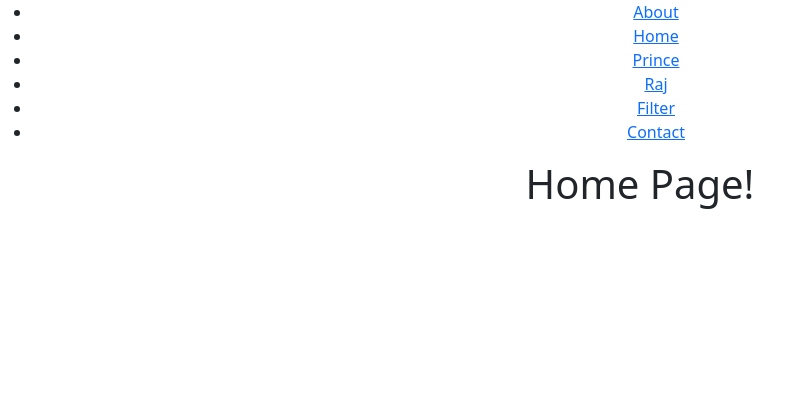
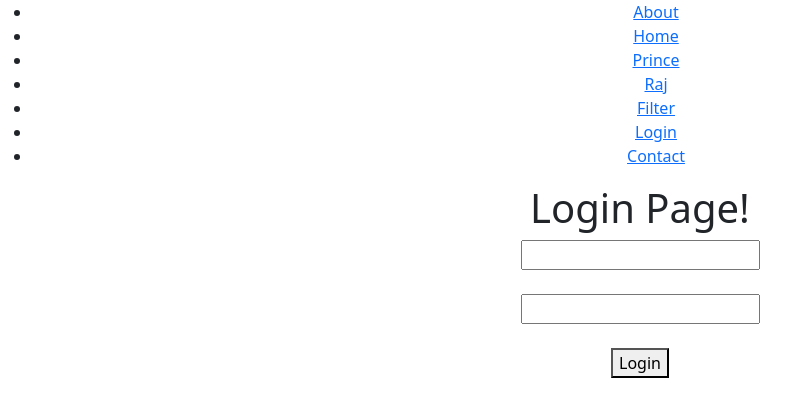
Before and after one commit to Babariya09/React-Practice, a React (Create React App) app: page /login in a window 1280 px wide. Before the commit this address led to /. Shown: the top 416 px of the page, without its empty margins (0-809 px from the left). Built offline with nearby package versions, Linux system fonts and the light colour scheme.

Commit message:
Login protected In reatc.js route

```diff
--- a/src/Routerinreact.js
+++ b/src/Routerinreact.js
@@ -10,23 +10,65 @@
 import Company from "./component/Company";
 import Channel from "./component/Channel";
 import Other from "./component/other";
+import Login from "./component/Login";
+import Protected from "./component/Protected";
+
+// =============== normal route ===============
+
+// function Routerinreact() {
+//     return (
+//         <>
+//             {/* <h1>React Router 6</h1> */}
+//             <BrowserRouter>
+//                 {/* <Link to="/about">About</Link>
+//             <br/><br/>
+//             <Link to="/">Home</Link> */}
+//                 <Navbar />
+//                 <Routes>
+
+//                      {/* ================== Noramal Route ============== */}
+
+//                     <Route path="/" element={<Home />} />
+//                     <Route path="/login" element={<Login />} />
+//                     <Route path="/about" element={<About />} />
+//                     {/* <Route path="/*" element={<Page404 />} /> */}
+//                     <Route path="/usernew/:name" element={<Usernew />} />
+//                     <Route path="/filter" element={<Filter />} />
+//                     <Route path="/*" element={<Navigate to="/" />} />
+
+//                     {/*  ==================== Nested Route ======================== */}
+
+//                     <Route path="/contact" element={<Contact />} >
+
+//                         <Route path="company" element={<Company />} />
+//                         <Route path="channel" element={<Channel />} />
+//                         <Route path="other" element={<Other />} />
+
+//                     </Route>
+
+//                     {/*  ==================== Nested Route End ======================== */}
+
+//                 </Routes>
+//             </BrowserRouter>
+//         </>
+//     )
+// }
+
+// export default Routerinreact;
+
+
+//======================== protectted Route ======================
 
 function Routerinreact() {
     return (
         <>
-            {/* <h1>React Router 6</h1> */}
             <BrowserRouter>
-                {/* <Link to="/about">About</Link>
-            <br/><br/>
-            <Link to="/">Home</Link> */}
                 <Navbar />
                 <Routes>
 
-                     {/* ================== Noramal Route ============== */}
-
-                    <Route path="/" element={<Home />} />
-                    <Route path="/about" element={<About />} />
-                    {/* <Route path="/*" element={<Page404 />} /> */}
+                    <Route path="/" element={<Protected Component={Home} />} />
+                    <Route path="/login" element={<Login />} />
+                    <Route path="/about" element={<Protected Component={About} />} />
                     <Route path="/usernew/:name" element={<Usernew />} />
                     <Route path="/filter" element={<Filter />} />
                     <Route path="/*" element={<Navigate to="/" />} />
@@ -51,7 +93,7 @@
 
 export default Routerinreact;
 
-// ========== Note ===========
+// ========== [ Note ] ===========
 
 // ==================== Normal Rout ====================
 
@@ -113,3 +155,10 @@
 // ek page per thi bija page ma kya kya data gya che state, id extra...
 // te badhu useLocation Hooks ni madad thi dekhade che.
 // exampale in HomePage.
+
+// ================ Protected Route =================
+
+// aa method no use tyare thay jem ke tame ghani website ma joyu hache ke login vina site ma koi gya per click kare ke scroll kare to pela login ke signup karva key to te tena thi thay che.
+// je je vastu ma account bane tya protectted route ni jarur pade j.
+// aa component no use karva mate login.js nu page banvu che te jovu.
+// and protected.js no pan use karo che.
--- a/src/component/Home.js
+++ b/src/component/Home.js
@@ -62,7 +62,6 @@
     return(
         <>
             <h1>Home Page!</h1>
-
         </>
     )
 }
--- /dev/null
+++ b/src/component/Login.js
@@ -0,0 +1,26 @@
+import React, { useEffect } from "react";
+import {useNavigate } from "react-router-dom";
+
+function Login() {
+    const login = () => {
+        localStorage.setItem('login', true);
+        navigate('/')
+    }
+    const navigate = useNavigate();
+    useEffect(() => {
+        let login = localStorage.getItem('login');
+        if (login) {
+            navigate('/');
+        }
+    })
+    return(
+        <>
+            <h1>Login Page!</h1>
+            <input type="text" /> <br/><br/>
+            <input type="text" /> <br/><br/>
+            <button onClick={login}>Login</button>
+        </>
+    )
+}
+
+export default Login;
--- a/src/component/Navbar.js
+++ b/src/component/Navbar.js
@@ -21,6 +21,7 @@
                 <li><Link to="/usernew/prince">Prince</Link></li>
                 <li><NavLink to="/usernew/raj">Raj</NavLink></li>
                 <li><NavLink to="/filter">Filter</NavLink></li>
+                <li><NavLink to="/login">Login</NavLink></li>
 
                 {/*  ==================== Nested Route ======================== */}
 
--- /dev/null
+++ b/src/component/Protected.js
@@ -0,0 +1,21 @@
+import React, { useEffect } from "react";
+import {useNavigate } from "react-router-dom";
+
+function Protected(props) {
+    const { Component } = props;
+    const navigate = useNavigate();
+
+    useEffect(() => {
+        let login = localStorage.getItem('login');
+        if (!login) {
+            navigate('/login');
+        }
+    })
+    return(
+        <>
+            <Component />
+        </>
+    )
+}
+
+export default Protected;
```
